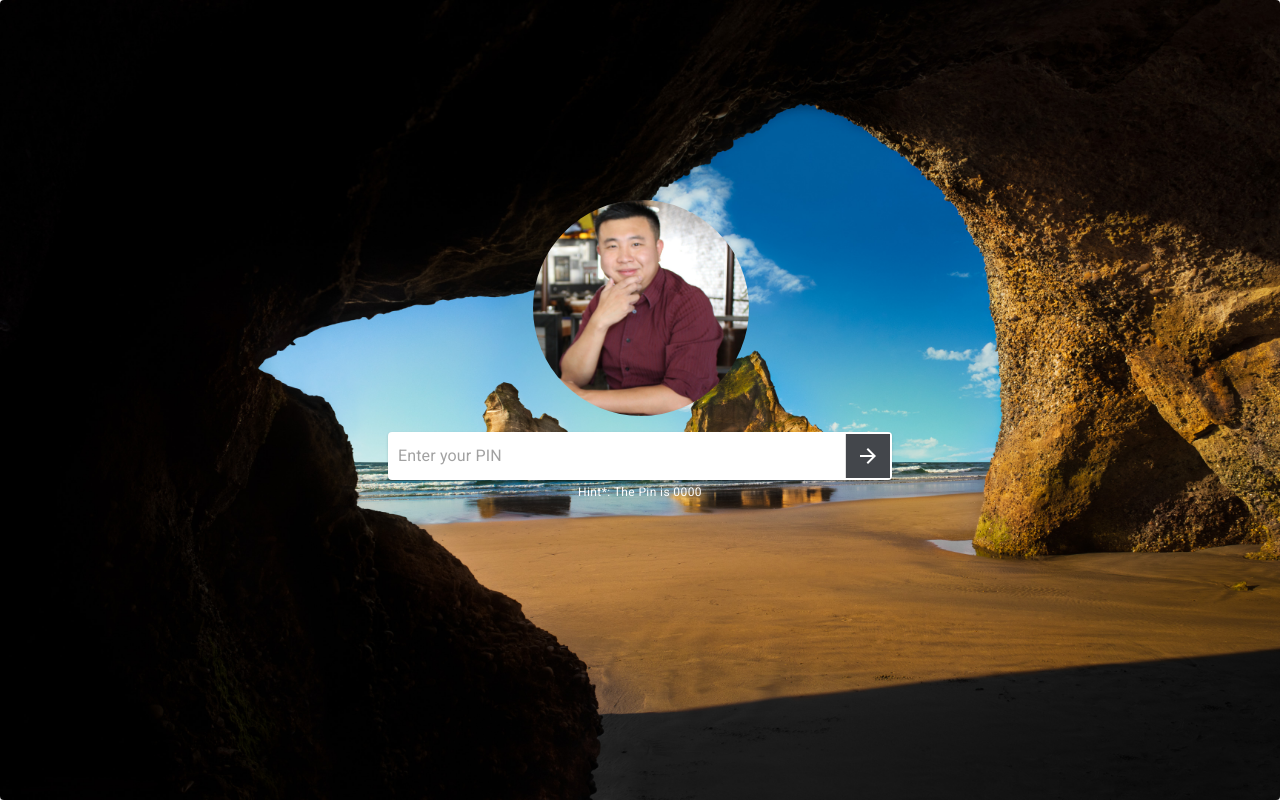
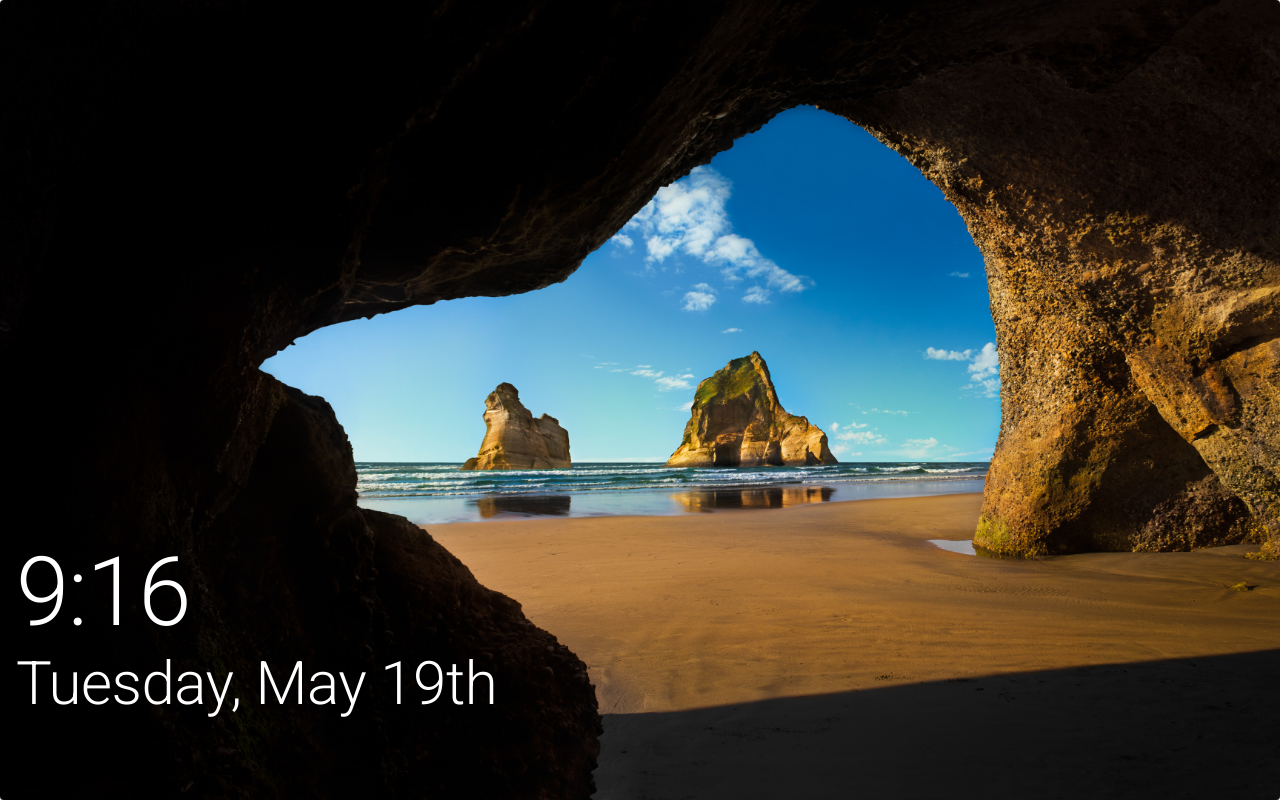
Before and after one commit to clam1987/windows-10, a React (Create React App) app: page / in a window 1280 px wide. Built offline with nearby package versions, Linux system fonts and the light colour scheme.

Commit message:
95% done with landing page

```diff
--- a/package.json
+++ b/package.json
@@ -13,7 +13,8 @@
     "react": "^16.13.1",
     "react-dom": "^16.13.1",
     "react-router-dom": "^5.2.0",
-    "react-scripts": "3.4.1"
+    "react-scripts": "3.4.1",
+    "react-spring": "^8.0.27"
   },
   "scripts": {
     "start": "react-scripts start",
--- a/src/App.js
+++ b/src/App.js
@@ -2,14 +2,19 @@ import React from 'react';
 import logo from './logo.svg';
 import './App.css';
 import LandingScreen from "./pages/LandingScreen/LandingScreen"
+import WindowsScreen from "./pages/WindowsScreen/WindowsScreen"
 import {BrowserRouter as  Router, Route } from 'react-router-dom';
 
 
 function App() {
   return (
     <div className="App">
+      {/* To Do's
+      1. Need to work on autocomplete component to have it close when onSubmit is recieved
+      */}
       <Router>
         <Route exact path="/" component={LandingScreen} />
+        <Route exact path="/desktop" component={WindowsScreen} />
       {/* <header className="App-header">
         <img src={logo} className="App-logo" alt="logo" />
         <p>
--- /dev/null
+++ b/src/components/DateTime/DateTime.js
@@ -0,0 +1,61 @@
+import React, { useState, useEffect } from 'react';
+import { makeStyles } from '@material-ui/core/styles';
+import Grid from '@material-ui/core/Grid';
+import Paper from '@material-ui/core/Paper';
+import Typography from '@material-ui/core/Typography';
+import moment from "moment";
+
+const useStyles = makeStyles((theme) => ({
+  root: {
+    flexGrow: 1,
+    float: "left",
+    position: "fixed",
+    top: "65%"
+  },
+  paper: {
+    padding: theme.spacing(2),
+    margin: 'auto',
+    maxWidth: 500,
+    background: "rgba(0, 0, 0, 0)",
+  },
+  image: {
+    width: 128,
+    height: 128,
+  },
+  img: {
+    margin: 'auto',
+    display: 'block',
+    maxWidth: '100%',
+    maxHeight: '100%',
+  },
+  text: {
+      color: "white",
+      float: "left"
+  }
+}));
+
+const DateTime = () => {
+  const classes = useStyles();
+    const [time, setTime] = useState(moment().format("h:mm"));
+    const [date, setDate] = useState(moment().format("dddd, MMM Do"))
+
+    useEffect(() => {
+        setInterval(() => {
+            setTime(moment().format("h:mm"));
+        }, 1000);
+    }, [time])
+  return (
+    <div className={classes.root}>
+      <Paper elevation={0} className={classes.paper}>
+        <Grid container spacing={2}>
+            <Grid item>
+                <Typography variant="h1" className={classes.text}>{time}</Typography>
+                <Typography variant="h2" className={classes.text}>{date}</Typography>
+            </Grid>
+        </Grid>
+      </Paper>
+    </div>
+  );
+}
+
+export default DateTime;
--- /dev/null
+++ b/src/components/Loading/Loading.js
@@ -0,0 +1,30 @@
+import React from 'react';
+import { makeStyles } from '@material-ui/core/styles';
+import CircularProgress from '@material-ui/core/CircularProgress';
+import Typography from "@material-ui/core/Typography";
+
+const useStyles = makeStyles((theme) => ({
+  root: {
+    display: 'flex',
+    '& > * + *': {
+      marginLeft: theme.spacing(2),
+    },
+    justifyContent: "center"
+  },
+  circleColor: {
+      color: "white"
+  }
+}));
+
+const Loading = () => {
+  const classes = useStyles();
+
+  return (
+    <div className={classes.root}>
+      <CircularProgress className={classes.circleColor}/>
+      <Typography variant="h5" className={classes.circleColor}>Welcome</Typography>
+    </div>
+  );
+}
+
+export default Loading
--- /dev/null
+++ b/src/components/LoginModal/LoginModal.js
@@ -0,0 +1,108 @@
+import React, { useState, forwardRef, useRef } from 'react';
+import PropTypes from 'prop-types';
+import { makeStyles } from '@material-ui/core/styles';
+import Modal from '@material-ui/core/Modal';
+import Typography from "@material-ui/core/Typography"
+import Backdrop from '@material-ui/core/Backdrop';
+import { useSpring, animated } from 'react-spring/web.cjs'; // web.cjs is required for IE 11 support
+import PinForm from "../../components/PinForm/PinForm";
+import MyAvatar from "../../components/MyAvatar/MyAvatar";
+import Wilson from "../../assets/json/Wilson.json";
+import DateTime from "../../components/DateTime/DateTime"
+import "./LoginModal.css"
+
+const useStyles = makeStyles((theme) => ({
+    fullScreen: {
+        height: "100vh",
+        width: "100%",
+        opacity: 0
+    },
+  modal: {
+    display: 'flex',
+    alignItems: 'center',
+    justifyContent: 'center',
+  },
+  paper: {
+    boxShadow: theme.shadows[5],
+    padding: theme.spacing(2, 4, 3),
+  },
+  white: {
+    display: 'flex',
+    alignItems: 'center',
+    justifyContent: 'center',
+    color: "white"
+  }
+}));
+
+const Fade = forwardRef(function Fade(props, ref) {
+  const { in: open, children, onEnter, onExited, ...other } = props;
+  const style = useSpring({
+    from: { opacity: 0, outline: 'none' },
+    to: { opacity: open ? .8 : 0 },
+    onStart: () => {
+      if (open && onEnter) {
+        onEnter();
+      }
+    },
+    onRest: () => {
+      if (!open && onExited) {
+        onExited();
+      }
+    },
+  });
+
+  return (
+    <animated.div ref={ref} style={style} {...other}>
+      {children}
+    </animated.div>
+  );
+});
+
+Fade.propTypes = {
+  children: PropTypes.element,
+  in: PropTypes.bool.isRequired,
+  onEnter: PropTypes.func,
+  onExited: PropTypes.func,
+};
+
+const SpringModal = () => {
+  const classes = useStyles();
+  const [open, setOpen] = useState(false);
+
+  const handleOpen = () => {
+    setOpen(true);
+};
+
+const handleClose = () => {
+    setOpen(false);
+  };
+
+  return (
+    <div>
+      <button type="button" onClick={handleOpen} className={classes.fullScreen}>
+        react-spring
+      </button>
+      {open === true? null : <DateTime />}
+      <Modal
+        aria-labelledby="spring-modal-title"
+        aria-describedby="spring-modal-description"
+        className={`${classes.modal} modal-outline`}
+        open={open}
+        onClose={handleClose}
+        closeAfterTransition
+        BackdropComponent={Backdrop}
+        BackdropProps={{
+            timeout: 500,
+        }}
+      >
+        <Fade in={open}>
+            <MyAvatar profileName={Wilson.PicFileName} src={Wilson.AvatarPic} />
+            <Typography variant="h3" className={classes.white}>Wilson Lam</Typography>
+            <PinForm />
+        </Fade>
+      </Modal>
+    </div>
+  );
+};
+
+export default SpringModal;
--- a/src/components/MyAvatar/MyAvatar.js
+++ b/src/components/MyAvatar/MyAvatar.js
@@ -9,7 +9,7 @@ const useStyles = makeStyles((theme) => ({
     height: theme.spacing(27),
   },
   avatarCenter: {
-    marginTop: "25vh"
+    paddingLeft: "30%"
   }
 }));
 
@@ -18,9 +18,9 @@ const MyAvatar = props => {
   return (
       <Grid
         container
-        direction="column"
-        justify="center"
-        alignItems="center"
+        // direction="column"
+        // justify="center"
+        // alignItems="center"
         className={classes.avatarCenter}
       >
     <Grid item md={2}>
--- a/src/components/PinForm/PinForm.js
+++ b/src/components/PinForm/PinForm.js
@@ -1,22 +1,15 @@
 import React, { useState } from "react";
+import { useHistory } from "react-router-dom";
 import FormHelperText from "@material-ui/core/FormHelperText"
 import {
-  fade,
-  ThemeProvider,
-  withStyles,
   makeStyles,
-  createMuiTheme,
 } from "@material-ui/core/styles";
 import InputBase from "@material-ui/core/InputBase";
-import InputLabel from "@material-ui/core/InputLabel";
-import FormControl from "@material-ui/core/FormControl";
 import ArrowForwardIcon from "@material-ui/icons/ArrowForward";
 import IconButton from "@material-ui/core/IconButton";
 import Paper from '@material-ui/core/Paper';
 import Divider from '@material-ui/core/Divider';
-import MenuIcon from '@material-ui/icons/Menu';
-import SearchIcon from '@material-ui/icons/Search';
-import DirectionsIcon from '@material-ui/icons/Directions';
+import Loading from "../Loading/Loading";
 import  "./PinForm.css";
 
 const useStyles = makeStyles((theme) => ({
@@ -37,7 +30,6 @@ const useStyles = makeStyles((theme) => ({
   },
   divider: {
     height: 44,
-    // margin: 4,
   },
   margin: {
     display: "flex",
@@ -49,52 +41,38 @@ const useStyles = makeStyles((theme) => ({
   }
 }));
 
-const BootstrapInput = withStyles((theme) => ({
-  root: {
-    "label + &": {
-      marginTop: theme.spacing(3),
-    },
-  },
-  input: {
-    marginLeft: theme.spacing(1),
-    flex:1,
-    borderRadius: 1,
-    position: "relative",
-    backgroundColor: "white",
-    border: "2px solid white",
-    fontSize: 16,
-    width: "auto",
-    padding: "5px 3em 5px 0.5em",
-    transition: theme.transitions.create("border-color"),
-    // Use the system font instead of the default Roboto font.
-    fontFamily: [
-      "-apple-system",
-      "BlinkMacSystemFont",
-      '"Segoe UI"',
-      "Roboto",
-      '"Helvetica Neue"',
-      "Arial",
-      "sans-serif",
-      '"Apple Color Emoji"',
-      '"Segoe UI Emoji"',
-      '"Segoe UI Symbol"',
-    ].join(","),
-    "&:focus": {
-      borderColor: "white",
-    },
-  },
-}))(InputBase);
 
 const PinForm = () => {
-  const [input, setInput] = useState();
+  const [input, setInput] = useState("");
+  const [hintmsg, setHintMsg] = useState("Hint*: The Pin is 0000");
+  const [loading, setLoading] = useState(false);
+  const history = useHistory();
   const classes = useStyles();
   const handleChange = e => {
     const { name, value } = e.target;
     setInput({
       [name]: value
-    })
-    // console.log(input)
+    });
   }
+
+  const handleSubmit = e => {
+    e.preventDefault();
+    if(input.input === "0000") {
+      setLoading(true);
+      setInterval(() => {
+        history.push("/desktop")
+      }, 5000);
+    } else {
+      setHintMsg("Pleasae input the correct password, Hint* the password is 0000");
+    }
+  }
+
+  // if(loading === "true") {
+  //   return <Loading />
+  // } else {
+  //   return false;
+  // }
+
   return (
     <>
     <Paper component="form" className={classes.root}>
@@ -102,29 +80,17 @@ const PinForm = () => {
       className={classes.input}
       placeholder="Enter your PIN"
       onChange={handleChange}
+      name="input"
     />
     <Divider className={classes.divider} orientation="vertical" />
-    <IconButton color="primary" className={`${classes.iconButton} btn-background`} aria-label="enter">
+    <IconButton color="primary" className={`${classes.iconButton} btn-background`} aria-label="enter" type="submit" onClick={handleSubmit}>
       <ArrowForwardIcon className={classes.helperColor}/>
     </IconButton>
   </Paper>
-    <FormHelperText id="my-helper-text" className={classes.margin}>Hint*: The Pin is 0000</FormHelperText>
+  <FormHelperText id="my-helper-text" className={classes.margin}>{hintmsg}</FormHelperText>
+  {/* {loading ? <Loading /> : null} */}
+  <Loading />
   </>
-    // <>
-    //   <FormControl className={classes.margin}>
-    //     <BootstrapInput
-    //       name="pin"
-    //       autoFocus
-    //       id="bootstrap-input"
-    //       color="secondary"
-    //       onChange={handleChange}
-    //       placeholder="Password"
-    //     />
-    //     <Divider className={classes.divider} orientation="vertical" />
-    //     <IconButton><ArrowForwardIcon /></IconButton>
-    //   <FormHelperText id="my-helper-text" className={classes.helperColor}>Hint*: The Pin is 0000</FormHelperText>
-    //   </FormControl>
-    // </>
   );
 };
 
--- a/src/pages/LandingScreen/LandingScreen.js
+++ b/src/pages/LandingScreen/LandingScreen.js
@@ -1,12 +1,11 @@
 import React from "react";
-import Wilson from "../../assets/json/Wilson.json";
-import MyAvatar from "../../components/MyAvatar/MyAvatar";
 import Grid from "@material-ui/core/Grid";
 import Paper from "@material-ui/core/Paper";
-import PinForm from "../../components/PinForm/PinForm"
 import { makeStyles } from "@material-ui/core/styles";
 import background from "../../assets/img/beach.jpg";
-console.log(Wilson);
+import LoginModal from "../../components/LoginModal/LoginModal"
+
+
 
 const useStyles = makeStyles((theme) => ({
   root: {
@@ -28,8 +27,7 @@ const LandingScreen = () => {
   return (
     <Grid container className={classes.root}>
       <Paper className={classes.loginScreen}>
-        <MyAvatar profileName={Wilson.PicFileName} src={Wilson.AvatarPic} />
-        <PinForm />
+      <LoginModal />
       </Paper>
     </Grid>
   );
--- /dev/null
+++ b/src/pages/WindowsScreen/WindowsScreen.js
@@ -0,0 +1,11 @@
+import React from "react";
+
+const WindowsScreen = () => {
+    return(
+        <>
+        <h1>This is the windows Screen</h1>
+        </>
+    )
+}
+
+export default WindowsScreen;
```
Also changed, not shown: src/components/DateTime/DateTime.css (added), src/components/LoginModal/LoginModal.css (added), 1 other file (tests, documents, lock files or other folders).
